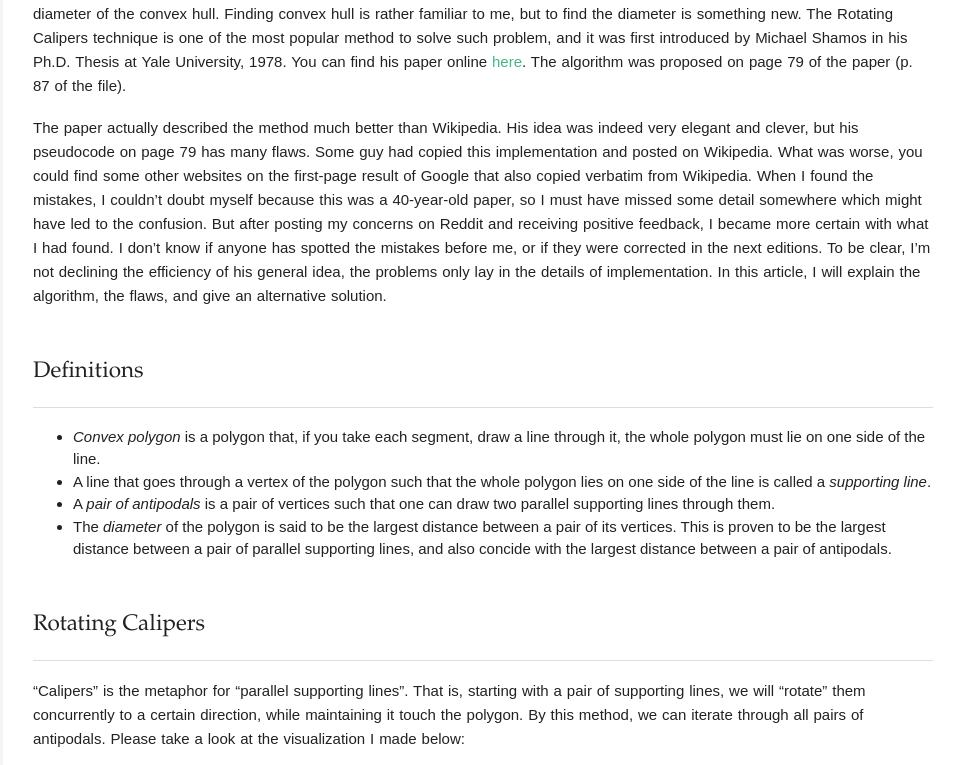
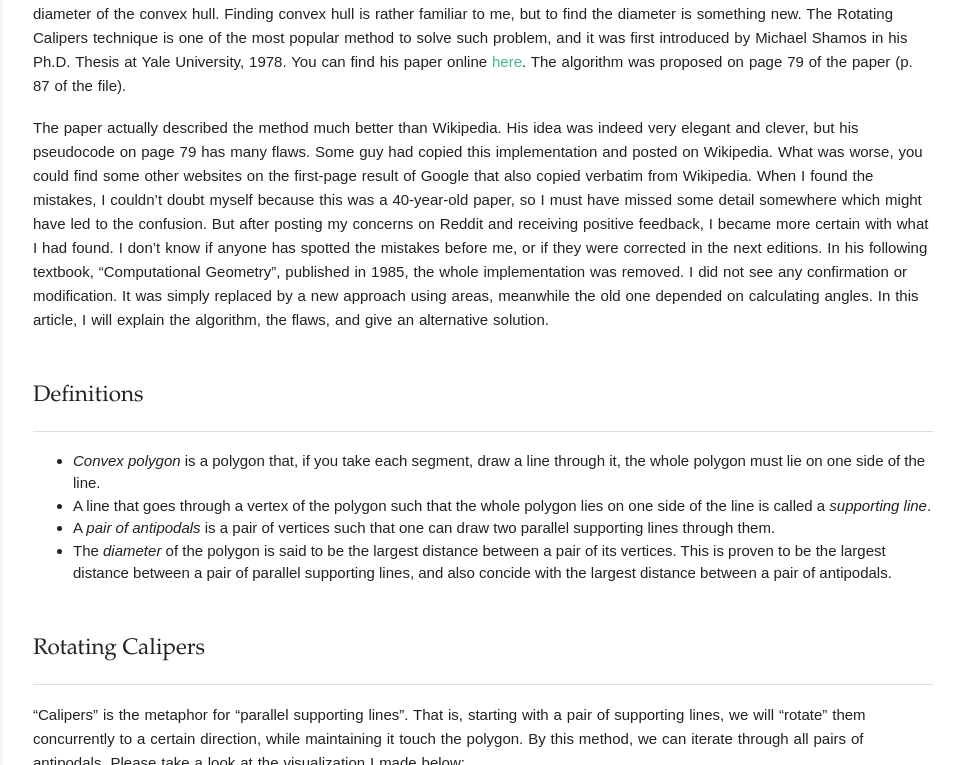
Before and after one commit to hoangvanthien/hoangvanthien.github.io, a Jekyll site: the page built from _posts/2018-12-05-rotating-calipers.md, in a window 1280 px wide, cut to the strip 416-1181 px from the top of the page. Shown: the whole strip, without its empty margins (317-1280 px from the left). Built offline with Jekyll 4.4.1, drawn with Linux system fonts in a browser that asks for light colours; formulas are drawn with MathJax 3.

Commit message:
Edit the post Rotating Calipers

```diff
--- a/_posts/2018-12-05-rotating-calipers.md
+++ b/_posts/2018-12-05-rotating-calipers.md
@@ -10,7 +10,7 @@ I was studying Rotating Calipers the other day, and like many other people, I ju
 
 I was interested in the problem of finding the largest segment formed from a set of points, which leads to the problem of finding the diameter of the convex hull. Finding convex hull is rather familiar to me, but to find the diameter is something new. The Rotating Calipers technique is one of the most popular method to solve such problem, and it was first introduced by Michael Shamos in his Ph.D. Thesis at Yale University, 1978. You can find his paper online [here](http://euro.ecom.cmu.edu/people/faculty/mshamos/1978ShamosThesis.pdf). The algorithm was proposed on page 79 of the paper (p. 87 of the file).
 
-The paper actually described the method much better than Wikipedia. His idea was indeed very elegant and clever, but his pseudocode on page 79 has many flaws. Some guy had copied this implementation and posted on Wikipedia. What was worse, you could find some other websites on the first-page result of Google that also copied verbatim from Wikipedia. When I found the mistakes, I couldn't doubt myself because this was a 40-year-old paper, so I must have missed some detail somewhere which might have led to the confusion. But after posting my concerns on Reddit and receiving positive feedback, I became more certain with what I had found. I don't know if anyone has spotted the mistakes before me, or if they were corrected in the next editions. To be clear, I'm not declining the efficiency of his general idea, the problems only lay in the details of implementation. In this article, I will explain the algorithm, the flaws, and give an alternative solution.
+The paper actually described the method much better than Wikipedia. His idea was indeed very elegant and clever, but his pseudocode on page 79 has many flaws. Some guy had copied this implementation and posted on Wikipedia. What was worse, you could find some other websites on the first-page result of Google that also copied verbatim from Wikipedia. When I found the mistakes, I couldn't doubt myself because this was a 40-year-old paper, so I must have missed some detail somewhere which might have led to the confusion. But after posting my concerns on Reddit and receiving positive feedback, I became more certain with what I had found. I don't know if anyone has spotted the mistakes before me, or if they were corrected in the next editions. In his following textbook, "Computational Geometry", published in 1985, the whole implementation was removed. I did not see any confirmation or modification. It was simply replaced by a new approach using areas, meanwhile the old one depended on calculating angles. In this article, I will explain the algorithm, the flaws, and give an alternative solution.
 
 <!--more-->
 
```
